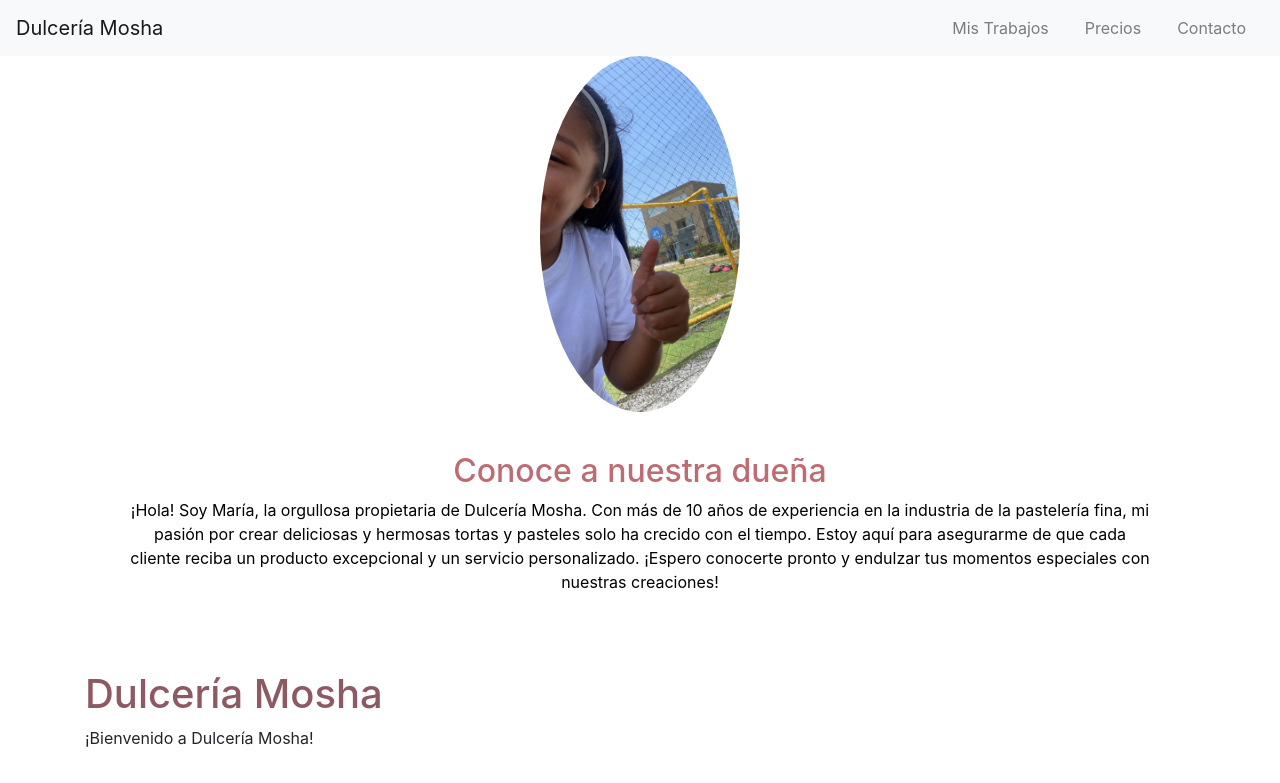
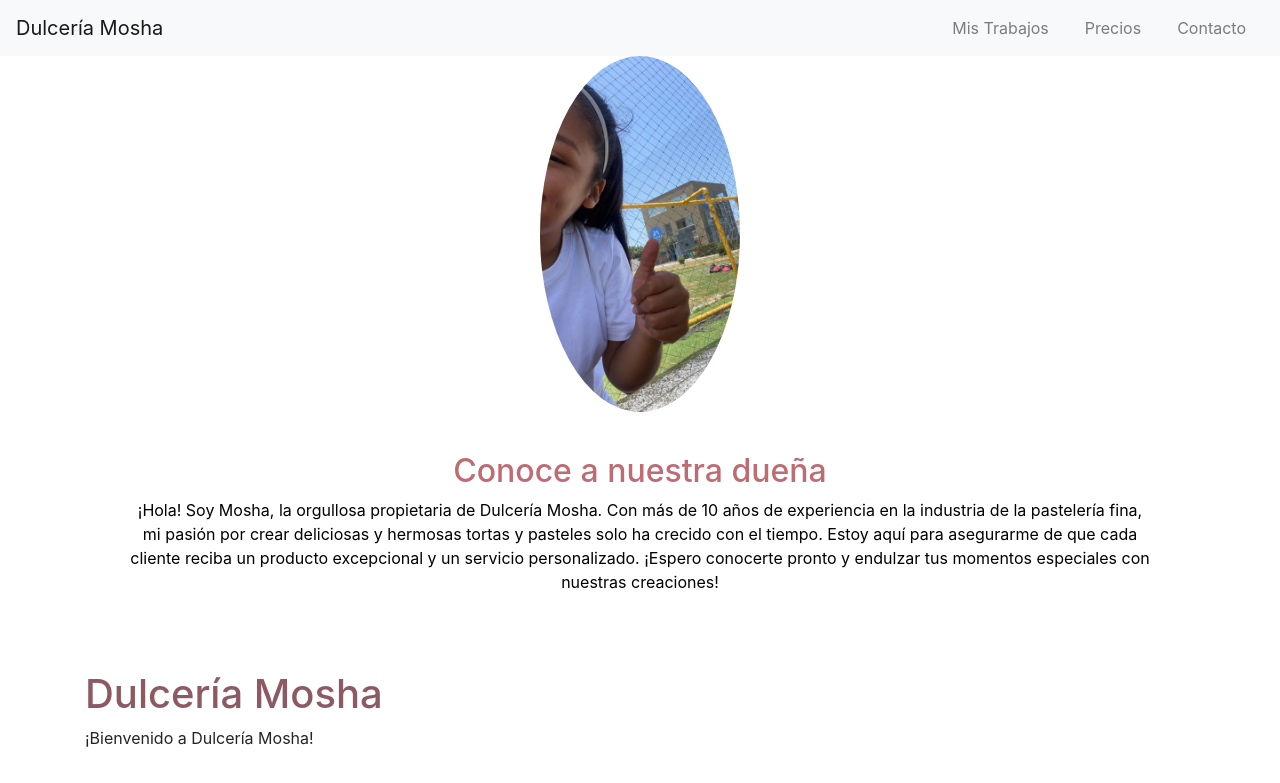
Before and after one commit to GiussepeAcosta/mosha, a plain HTML site: page index.html in a window 1280 px wide. Shown: the top 783 px of the page. Drawn offline with nearby package versions, Linux system fonts and the light colour scheme.

Commit message:
Update index.html

```diff
--- a/index.html
+++ b/index.html
@@ -33,7 +33,7 @@
     <img class="owner-image" src="img/mosha.jpg" alt="Imagen de la dueña">
     <div class="owner-review">
       <h2>Conoce a nuestra dueña</h2>
-      <p>¡Hola! Soy María, la orgullosa propietaria de Dulcería Mosha. Con más de 10 años de experiencia en la industria de la pastelería fina, mi pasión por crear deliciosas y hermosas tortas y pasteles solo ha crecido con el tiempo. Estoy aquí para asegurarme de que cada cliente reciba un producto excepcional y un servicio personalizado. ¡Espero conocerte pronto y endulzar tus momentos especiales con nuestras creaciones!</p>
+      <p>¡Hola! Soy Mosha, la orgullosa propietaria de Dulcería Mosha. Con más de 10 años de experiencia en la industria de la pastelería fina, mi pasión por crear deliciosas y hermosas tortas y pasteles solo ha crecido con el tiempo. Estoy aquí para asegurarme de que cada cliente reciba un producto excepcional y un servicio personalizado. ¡Espero conocerte pronto y endulzar tus momentos especiales con nuestras creaciones!</p>
     </div>
   </div>
 
```
